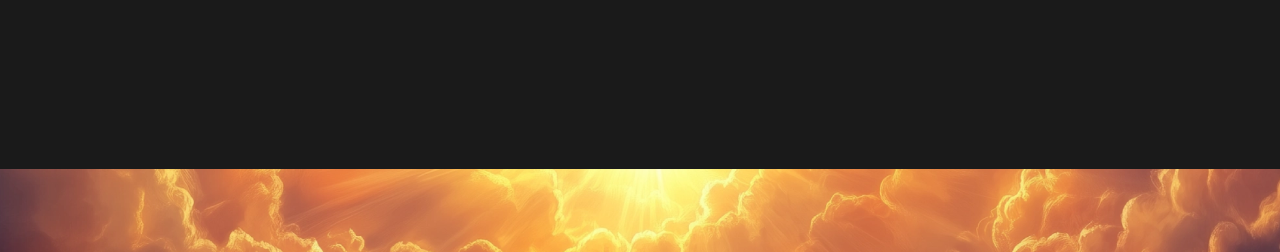
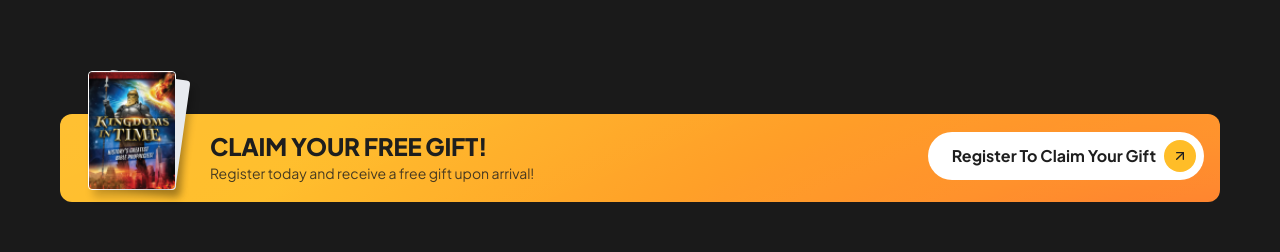
Before and after one commit to rai-aashish/temp-keys-to-rel, a Next.js app: page / in a window 1280 px wide. Shown: the part 2024-2276 px from the top of the page. Built offline with nearby package versions, Linux system fonts and the light colour scheme; what tailwind-container-break-out would draw is missing.

Commit message:
feat: create gift claim banner

```diff
--- a/src/app/_components/included-topics-section.tsx
+++ b/src/app/_components/included-topics-section.tsx
@@ -19,7 +19,7 @@ function IncludedTopicsSection({ className, ...props }: React.ComponentPropsWith
   const SLIDES = [...INCLUDED_TOPICS_SLIDES, ...INCLUDED_TOPICS_SLIDES, ...INCLUDED_TOPICS_SLIDES];
 
   return (
-    <section className={cn(['relative mb-2 mt-16 h-screen overflow-hidden', className])} {...props}>
+    <section className={cn(['relative mb-16 mt-16 overflow-hidden', className])} {...props}>
       <Container>
         <h2 className="mb-12 text-center text-sh4 font-bold uppercase text-shiny drop-shadow-shiny md:text-sh3 lg:text-sh2">
           Topics Include these and more!
@@ -72,7 +72,6 @@ function IncludedTopicsSection({ className, ...props }: React.ComponentPropsWith
             </Swiper>
 
             {/* navigations */}
-
             {boundary !== 'start' && (
               <SliderNav
                 type="prev"
@@ -86,6 +85,8 @@ function IncludedTopicsSection({ className, ...props }: React.ComponentPropsWith
               />
             )}
           </div>
+          {/* thumb wrapper */}
+          <div className="h-14"></div>
         </SliderContextProvider>
       </Container>
     </section>
--- a/src/app/page.tsx
+++ b/src/app/page.tsx
@@ -9,6 +9,7 @@ import {
   FAQSection,
   EventLocationSearchSection,
 } from '@/app/_components';
+import GiftClaimBanner from '@/components/common/gift-claim-banner';
 
 export default function Home() {
   return (
@@ -17,6 +18,7 @@ export default function Home() {
       <HeroSection />
       <BookRevelationSection />
       <IncludedTopicsSection />
+      <GiftClaimBanner href="#" />
       <EventLocationSearchSection />
       <FAQSection />
       <FreeAdmissionPromo />
--- /dev/null
+++ b/src/components/common/gift-claim-banner.tsx
@@ -0,0 +1,66 @@
+import React from 'react';
+
+import { cn } from '@/lib';
+import Book from '@/components/common/book';
+import { ButtonLink } from '@/components/ui';
+import SmallBook from '@/assets/book-xs.webp';
+import Container from '@/components/common/container';
+import { ArrowUpRight } from 'lucide-react';
+
+interface IGiftClaimBannerProps {
+  className?: string;
+  href: string;
+}
+
+function GiftClaimBanner({ className, href }: IGiftClaimBannerProps) {
+  return (
+    <Container className={cn(['mb-15 mt-16 md:px-23', className])}>
+      <div
+        className={cn(
+          'bg-primary-gradient',
+          'relative flex justify-between rounded-xl',
+          'gap-3.5 lg:gap-19',
+          'flex-col items-center md:items-start lg:flex-row',
+          'px-4 pb-5.5 pt-[6.75rem] md:px-9 md:py-4.5 lg:px-4',
+          'md:pl-[14.8125rem] lg:pl-[9.375rem]',
+        )}
+      >
+        <Book
+          src={SmallBook}
+          alt="book-thumbnail"
+          className={cn([
+            'absolute aspect-[52/70]',
+            'lg:bottom-3 lg:left-7',
+            'md:bottom-10 md:left-9 md:top-[unset] md:translate-x-0',
+            'left-1/2 top-[-20%] -translate-x-1/2',
+            'w-23 md:w-[8.125rem] lg:w-22',
+          ])}
+        />
+
+        {/* <div className="flex grow flex-col"> */}
+        <div className="text-center md:text-start">
+          <span className="block text-h4 text-[#1E1E1E]">CLAIM YOUR FREE GIFT!</span>
+          <span className="mt-0.5 block text-b2 text-[#1E1E1ED1]">
+            Register today and receive a free gift upon arrival!
+          </span>
+        </div>
+
+        <ButtonLink
+          href={href}
+          variant="secondary"
+          rightIcon={ArrowUpRight}
+          classNames={{
+            root: 'md:self-start',
+            rightIcon: 'text-[#1E1E1E]',
+            rightIconWrapper: 'bg-[#FFBD28]',
+          }}
+        >
+          Register To Claim Your Gift
+        </ButtonLink>
+      </div>
+      {/* </div> */}
+    </Container>
+  );
+}
+
+export default GiftClaimBanner;
```
